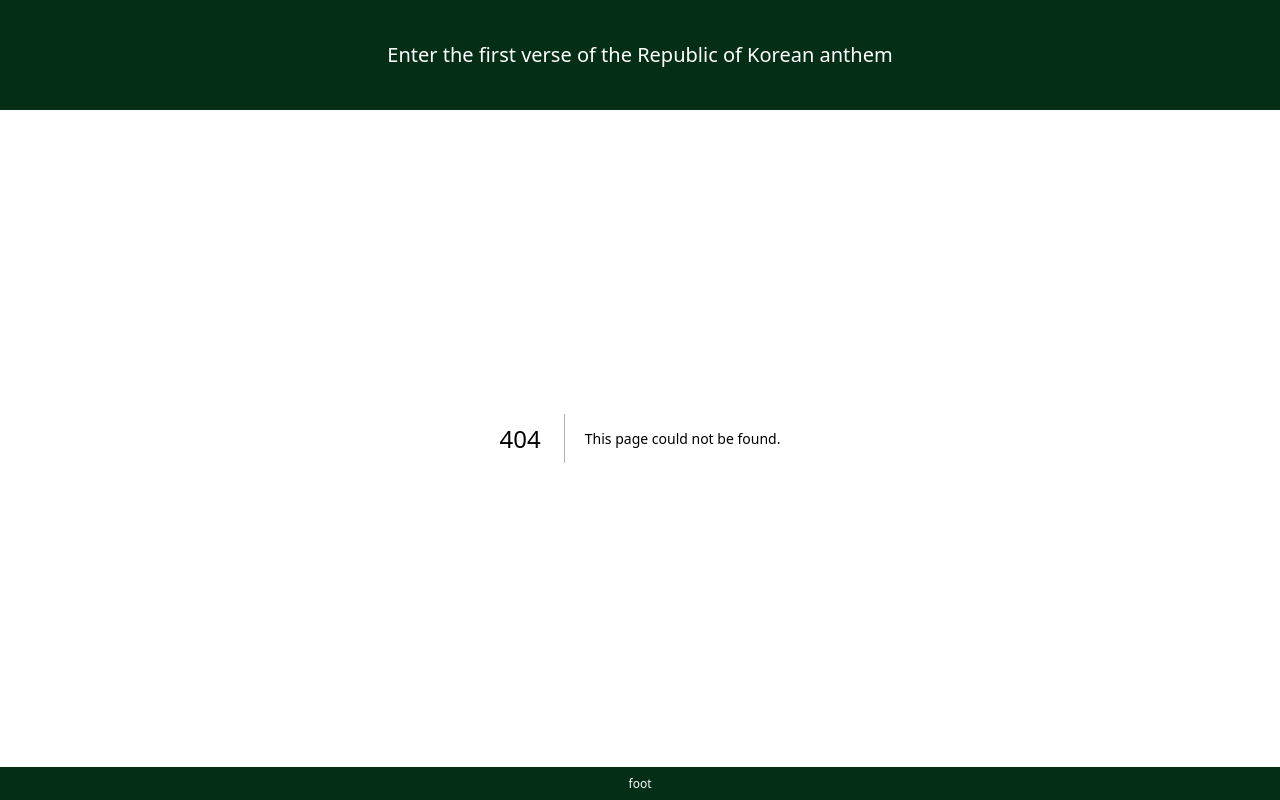
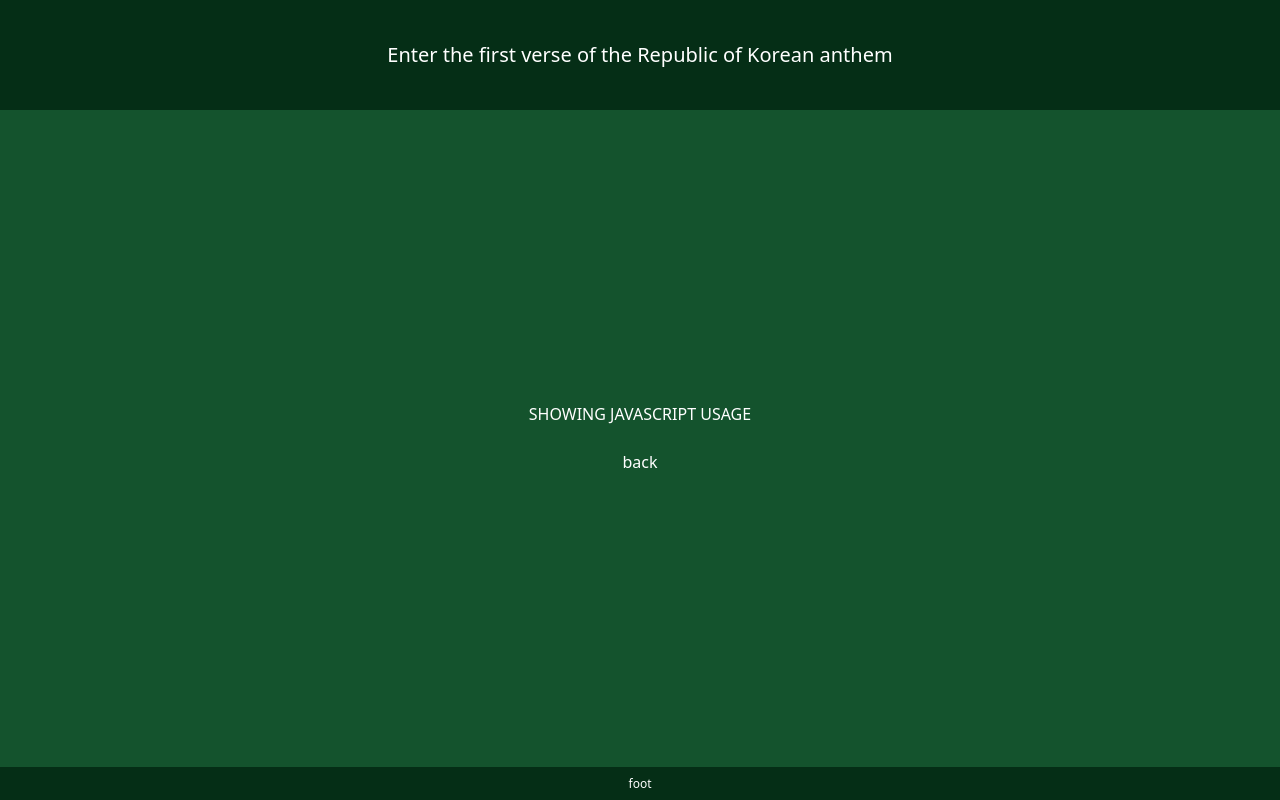
Before and after one commit to csm009177/anthem, a Next.js app: page /javascript in a window 1280 px wide. Before the commit this address had no page. Built offline with nearby package versions, Linux system fonts and the light colour scheme.

Commit message:
javascript 페이지 생성

```diff
--- /dev/null
+++ b/app/(pages)/javascript/page.tsx
@@ -0,0 +1,32 @@
+"use client";
+import React, { useState, useEffect } from "react";
+import { useRouter } from "next/navigation";
+import BackButton from "@/app/ui/button/backButton";
+
+export default function JavaScript() {
+  const token = localStorage.getItem("token");
+  const tokenOne = localStorage.getItem("tokenOne");
+  const tokenTwo = localStorage.getItem("tokenTwo");
+  const router = useRouter();
+
+  if (!token) {
+    router.back();
+    alert("꼼수 부리지 마라. 더러운 매국노야");
+  }
+  if (!tokenOne) {
+    router.back();
+    alert("꼼수 부리지 마라. 더러운 얌생이야");
+  }
+  if (!tokenTwo) {
+    router.back();
+    alert("꼼수 부리지 마라. 더러운 얌생2야");
+  }
+
+  return (
+    <div className="flex flex-col justify-center items-center h-lvh  bg-green-900 text-white p-auto">
+      <div>SHOWING JAVASCRIPT USAGE</div>
+      <br />
+      <BackButton />
+    </div>
+  );
+}
--- a/app/(pages)/stack/page.tsx
+++ b/app/(pages)/stack/page.tsx
@@ -58,7 +58,7 @@ export default function Stack() {
   return (
     <div className="flex flex-col h-lvh  bg-green-900 text-white p-auto">
       <div>
-        <Button url='Javascript' title='Javascript Useage'/>
+        <Button url='javascript' title='Javascript Useage'/>
       </div>
       <div className='flex flex-col h-full justify-center items-center'>
       <form
```
